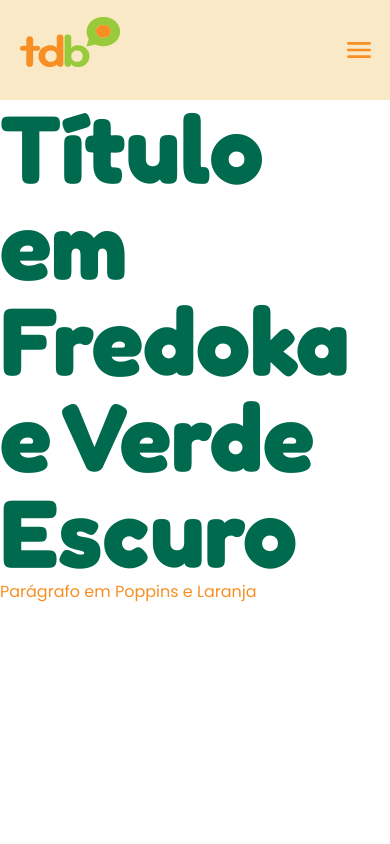
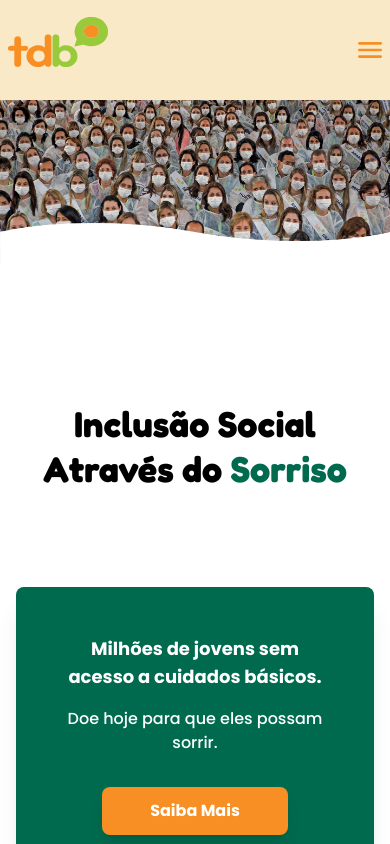
Before and after one commit to TdB-PlataformaRaizDoBem/Raiz-do-Bem, a React (Vite) app: page / in a window 390 px wide. Shown: the top 844 px of the page. Built offline with nearby package versions, Linux system fonts and the light colour scheme.

Commit message:
feat(home): converter seção hero, vídeo e cta para react com tailwind

```diff
--- a/src/components/layout/Header.tsx
+++ b/src/components/layout/Header.tsx
@@ -33,7 +33,8 @@ export function Header() {
   `;
 
   return (
-    <header className="bg-cream h-[100px] flex items-center px-[5vw] gap-5 relative">
+    <header className="bg-cream h-[100px] w-full flex items-center">
+      <div className="container mx-auto px-2 flex items-center justify-between relative h-full">
         <div className="flex place-items-center gap-4 shrink-0">
           <NavLink to="/" className="flex items-center">
             <img
@@ -42,7 +43,6 @@ export function Header() {
               className="w-[100px] sm:w-[120px] h-auto block pb-4"
             />
           </NavLink>
-
 
           <div className="hidden md:flex items-center gap-4">
             <span className="w-[1.5px] h-[60px] bg-black/20" />
@@ -102,6 +102,7 @@ export function Header() {
             </div>
           </nav>
         )}
+      </div>
     </header>
   );
 }
--- a/src/index.css
+++ b/src/index.css
@@ -15,3 +15,11 @@
   --color-black: #333333;
   --color-gray: #666666;
 }
+
+h1, h2, h3, h4, h5, h6 {
+  font-family: var(--font-fredoka);
+}
+
+p, a, li {
+  font-family: var(--font-sans);
+}
--- a/src/pages/home/Home.tsx
+++ b/src/pages/home/Home.tsx
@@ -1,14 +1,149 @@
 import React from "react";
+import { Link } from "react-router-dom";
 import { Header } from "../../components/layout/Header";
+
+
+import BrasilImg from "../../assets/img/brasil.png";
+import DentistaDoBemImg from "../../assets/img/dentistaDoBem2.png";
+import ApoloniaImg from "../../assets/img/Apolonia2.png";
+import Abstract1 from "../../assets/svgs/abstract1.svg";
+import Abstract2 from "../../assets/svgs/abstract2.svg";
+import Abstract3 from "../../assets/svgs/abstract3.svg";
+import IconPeople from "../../assets/svgs/ic_round-people.svg";
+import IconWoman from "../../assets/svgs/picon_woman.svg";
+import IconDoctor from "../../assets/svgs/doctor.png";
+import HeroBg from "../../assets/img/Component.png";
+import TdbLogo from "../../assets/svgs/TDB_logo.svg";
+
+
+const BtnBase = "transition-all duration-300 active:scale-95 shadow-lg flex items-center justify-center font-bold text-white rounded-lg";
+const BtnOrange = `${BtnBase} bg-orange hover:bg-[#e07c1c] hover:-translate-y-1`;
+
+const CardProgram = "bg-black/40 rounded-lg p-4 max-w-[500px] flex flex-col shadow-md transition-transform hover:scale-[1.02]";
+const CardStats = "bg-darkgreen rounded-lg p-8 flex flex-col items-center justify-center text-center gap-4 shadow-md transition-colors hover:bg-darkgreen/90";
+
+
+const stats_content = [
+  { icon: IconPeople, text: "+85 mil jovens atendidos" },
+  { icon: IconWoman, text: "1.2 mil mulheres atendidas" },
+  { icon: IconDoctor, text: "18 mil dentistas voluntários" },
+];
+
+const programs_content = [
+  { img: DentistaDoBemImg, title: "Dentistas do Bem", abstract: Abstract2 },
+  { img: ApoloniaImg, title: "Apolônia do Bem", abstract: Abstract3 },
+];
 
 const Home = () => {
   return (
     <>
       <Header />
-      <h1 className="font-fredoka font-bold text-darkgreen text-8xl">
-        Título em Fredoka e Verde Escuro
-      </h1>
-      <p className="font-sans text-orange">Parágrafo em Poppins e Laranja</p>
+      <main className="w-full">
+
+        {/* TOP-HERO */}
+        <section
+          className="relative w-full h-[30vh] md:h-[50vh] lg:h-[70vh] xl:h-[80vh] bg-no-repeat bg-top"
+          style={{ backgroundImage: `url(${HeroBg})`, backgroundSize: "100% auto" }}
+        />
+
+        {/* DOAÇÃO */}
+        <section className="relative w-full pt-12 md:pt-24 pb-24 px-4">
+          <div className="container mx-auto flex flex-col items-center">
+            <h1 className="text-center text-4xl md:text-5xl font-bold max-w-2xl leading-tight">
+              Inclusão Social Através do <span className="text-darkgreen">Sorriso</span>
+            </h1>
+
+            <div className="mt-24 w-full grid grid-cols-1 md:grid-cols-2 bg-gray-300/70 rounded-lg overflow-hidden shadow-xl">
+              <div className="bg-darkgreen p-12 flex flex-col items-center justify-center text-center">
+                <p className="text-white text-lg font-bold mb-4">Milhões de jovens sem acesso a cuidados básicos.</p>
+                <p className="text-white mb-8 font-medium">Doe hoje para que eles possam sorrir.</p>
+                <Link to="/sobre" className={`${BtnOrange} px-12 py-3`}>Saiba Mais</Link>
+              </div>
+
+              <div className="p-8 flex flex-col items-center gap-8 text-center">
+                <h2 className="text-3xl font-bold text-darkgreen">Sua Ajuda Faz A Diferença</h2>
+                <span className="max-w-[80%] text-[1.1rem]">Formulário de doação seguro abaixo.</span>
+                <a href="#" className={`${BtnOrange} px-12 py-5 text-2xl rounded-xl`}>Doar Agora!</a>
+              </div>
+            </div>
+          </div>
+        </section>
+
+        {/* PROGRAMAS E STATS */}
+        <section className="bg-cream py-24 px-4">
+          <div className="container mx-auto flex flex-col items-center">
+            <h2 className="text-center text-4xl md:text-5xl font-bold max-w-4xl mb-20 leading-tight">
+              Acesso a um Sorriso Saudável pelo Mundo!
+            </h2>
+
+            <div className="bg-orange w-full rounded-lg p-8 md:p-12 grid grid-cols-1 lg:grid-cols-2 gap-10 items-center">
+              <div className="flex flex-col items-center">
+                <article className="bg-black/40 rounded-lg p-4 w-full max-w-md">
+                  <img src={BrasilImg} alt="Brasil" className="w-full rounded" />
+                  <p className="text-white font-bold mt-4 uppercase">Brasil</p>
+                  <img src={Abstract1} className="w-full mt-4" alt="" />
+                </article>
+                <p className="mt-6 bg-darkgreen text-white font-bold px-6 py-3 rounded-lg">PRESENTE EM 12 PAÍSES</p>
+              </div>
+
+              <div className="flex flex-col gap-6 w-full items-center">
+                {programs_content.map((prog, idx) => (
+                  <article key={idx} className={CardProgram}>
+                    <img src={prog.img} alt={prog.title} className="rounded" />
+                    <p className="text-white font-semibold mt-2 px-2">{prog.title}</p>
+                    <img src={prog.abstract} className="w-full mt-2" alt="" />
+                  </article>
+                ))}
+              </div>
+            </div>
+
+            {/* MAP DE STATS */}
+            <div className="grid grid-cols-1 md:grid-cols-3 gap-10 mt-24 mb-12 w-full">
+              {stats_content.map((stat, idx) => (
+                <div key={idx} className={CardStats}>
+                  <img src={stat.icon} alt="" className="w-12" />
+                  <p className="text-white font-semibold text-lg">{stat.text}</p>
+                </div>
+              ))}
+            </div>
+
+            <Link to="/contato" className={`${BtnOrange} px-12 py-4 text-lg`}>
+              Seja um Dentista Voluntário
+            </Link>
+          </div>
+        </section>
+
+        {/* DOCUMENTÁRIO */}
+        <article id="documentary" className="flex justify-center bg-white py-10 px-4">
+          <div className="w-full max-w-[1030px]">
+            <iframe
+              width="100%" height="600"
+              src="https://www.youtube.com/embed/YtdglTuuOyI"
+              className="rounded-lg shadow-md"
+              allowFullScreen
+            />
+          </div>
+        </article>
+
+        {/* CTA FINAL */}
+        <section id="cta" className="w-full bg-white pt-10 pb-[137px] px-4">
+          <div className="mx-auto w-full max-w-[1030px] min-h-[300px] md:h-[322px] bg-orange flex flex-col md:flex-row justify-center md:justify-between items-center rounded-lg p-10 shadow-xl">
+            <div className="bg-white mb-8 md:mb-0 md:mr-10 h-[180px] w-[180px] md:h-[90%] md:w-[30%] rounded-full flex justify-center items-center order-first md:order-last">
+              <img src={TdbLogo} alt="Logo" className="w-[130px] md:w-[250px] object-contain" />
+            </div>
+
+            <div className="flex flex-col items-center md:items-start text-center md:text-left">
+              <h4 className="md:ml-10 text-[1.8rem] md:text-[2rem] font-bold text-white leading-tight">
+                Seu sorriso importa. <br /> Peça ajuda agora.
+              </h4>
+              <Link to="/contato" className="md:ml-10 mt-8 py-[10px] px-10 lg:px-[118px] bg-darkgreen rounded-lg text-white font-bold w-full md:w-auto">
+                Pedir Ajuda
+              </Link>
+            </div>
+          </div>
+        </section>
+
+      </main>
     </>
   );
 };
```
Also changed, not shown: src/assets/img/Apolonia.png (deleted), src/assets/img/dentistaDoBem.png (deleted). Lines whose indentation alone changed are shown as unchanged.
